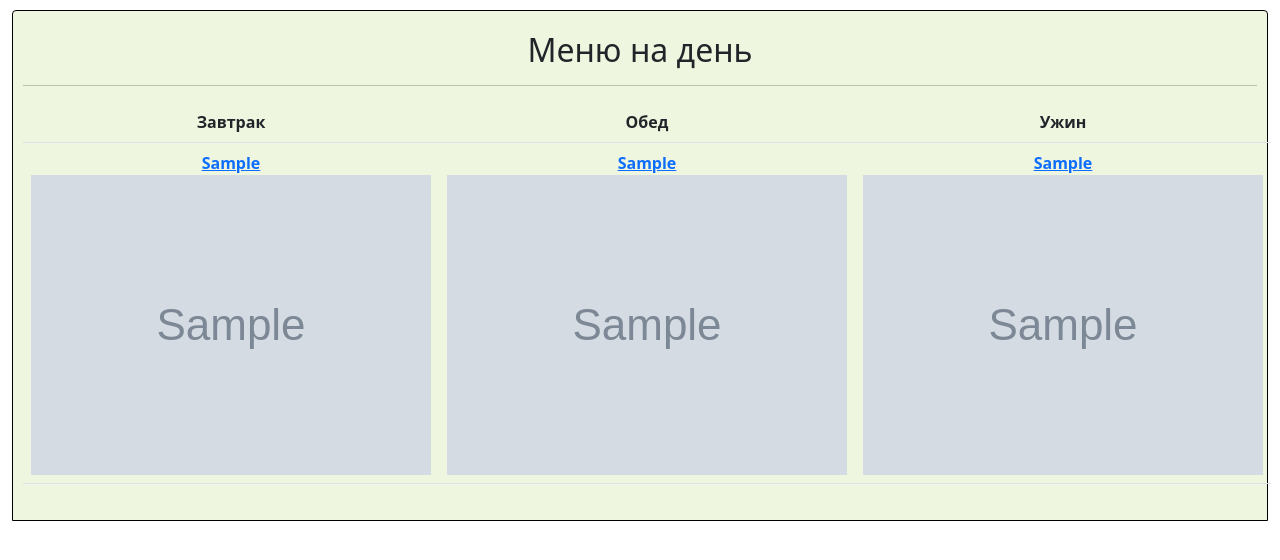
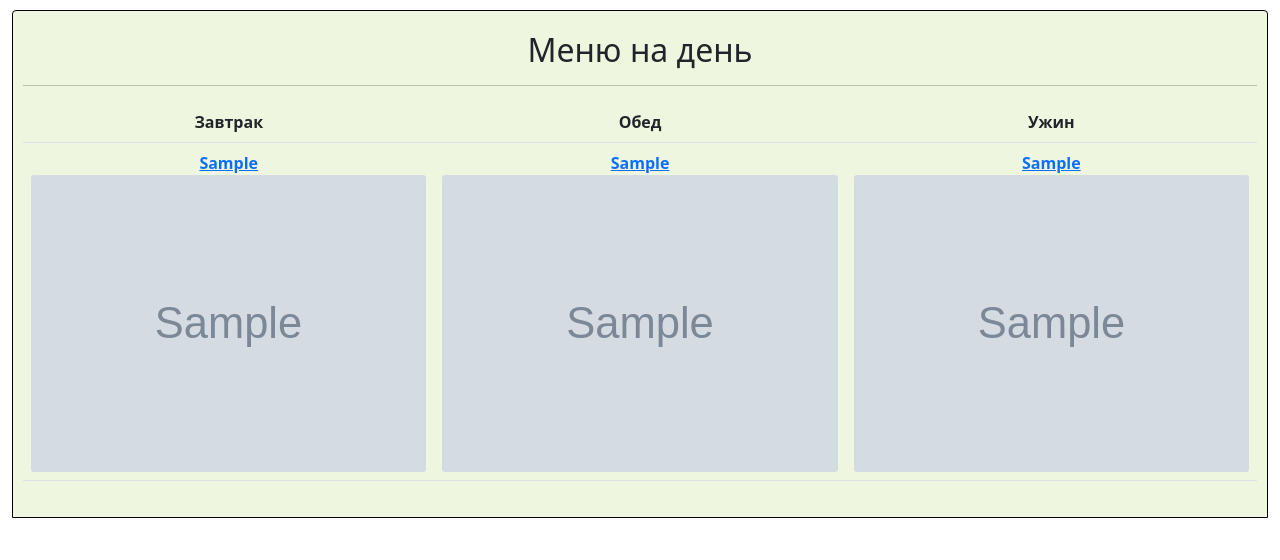
Before and after one commit to devmanorg/foodplan, a Django app: template cuisine/templates/daily_menu.html in a window 1280 px wide. Shown: the part 56-616 px from the top of the page. Run offline with Django 3.2, Linux system fonts and the light colour scheme; the template is opened without the code that fills it: most values are stand-ins (such as "Sample title", 1, 10 or a date in 2020); grey boxes marked "Sample" are stand-in pictures; lists and menus that the app fills with data are empty; parts of the project's set-up code (start-up, migrations or seed data) failed here and were passed over.

Commit message:
Reduce image sizes

```diff
--- a/cuisine/templates/daily_menu.html
+++ b/cuisine/templates/daily_menu.html
@@ -17,17 +17,17 @@
     <th>
       <a href="{% url 'recipe' breakfast.1 %}">{{ breakfast.0 }}</a>
         <br>
-        <img src="{{ breakfast.0.dish.image.url }}" style="max-width: 100">
+        <img src="{{ breakfast.0.dish.image.url }}" class="card-img" style="max-width: 100;">
     </th>
     <th>
       <a href="{% url 'recipe' lunch.1 %}">{{ lunch.0 }}</a>
         <br>
-        <img src="{{ lunch.0.dish.image.url }}" style="max-width: 100">
+        <img src="{{ lunch.0.dish.image.url }}" class="card-img" style="max-width: 100">
     </th>
       <th>
         <a href="{% url 'recipe' dinner.1 %}">{{ dinner.0 }}</a>
         <br>
-        <img src="{{ dinner.0.dish.image.url }}" style="max-width: 100">
+        <img src="{{ dinner.0.dish.image.url }}" class="card-img" style="max-width: 100">
     </th>
   </tr>
 </table>
--- a/cuisine/templates/week_menu.html
+++ b/cuisine/templates/week_menu.html
@@ -33,7 +33,7 @@
       <tr>
         {% for dish in daily_serving.values %}
             <td>
-            <a href="{% url 'recipe' dish.id %}">{{dish.dish}}</a>
+            <a href="{% url 'recipe' dish.id %}">{{dish.dish}}</a><br>
             <img src="{{dish.image.url}}" class="card-img" style="max-width: 54px;">
             </td>
         {% endfor %}
```
